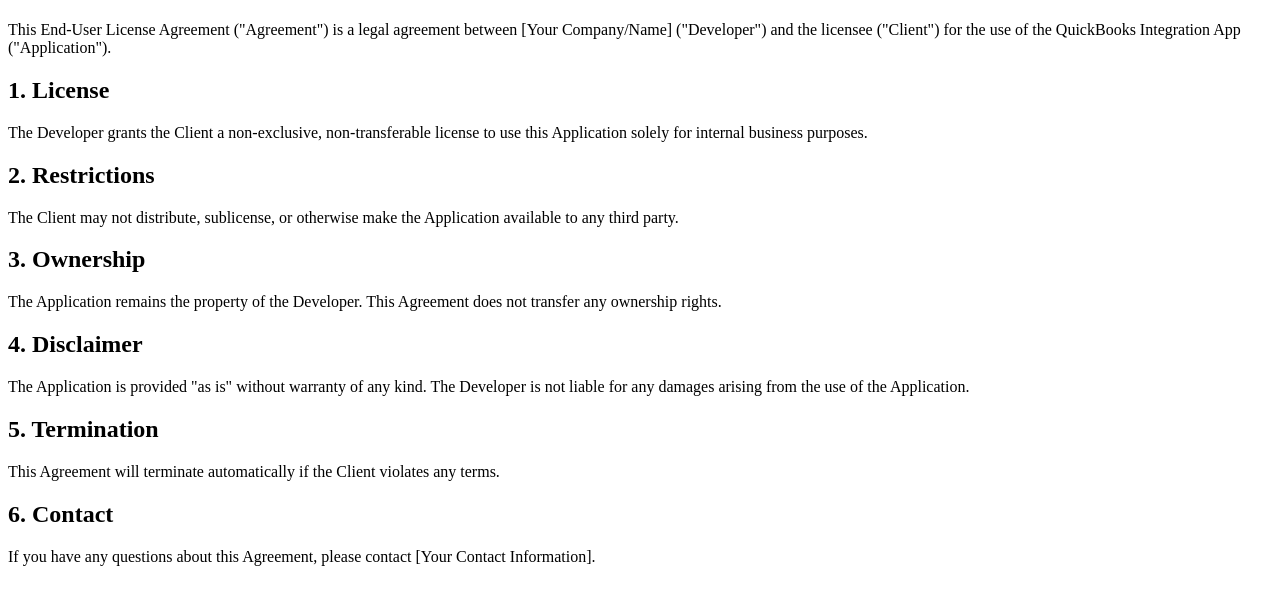
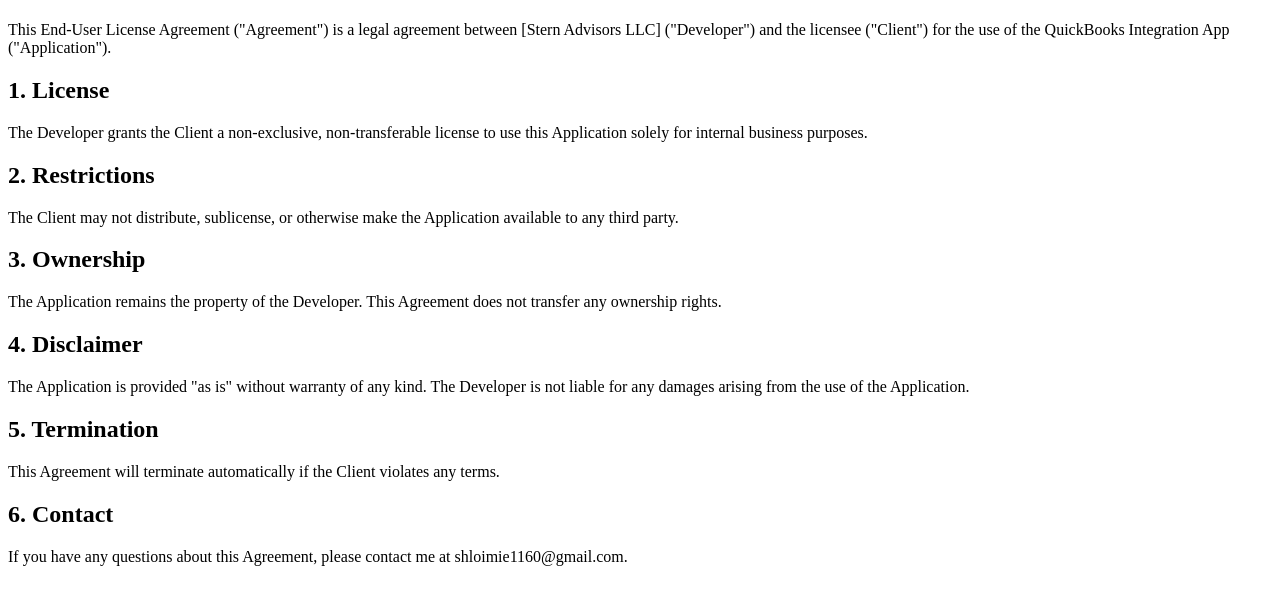
Before and after one commit to sixteencows/my-quickbooks-integration-info, a plain HTML site: page eula.html in a window 1280 px wide. Shown: the part 59-664 px from the top of the page. Drawn offline with Linux system fonts and the light colour scheme.

Commit message:
Add HTML file or eula

```diff
--- a/eula.html
+++ b/eula.html
@@ -8,7 +8,7 @@
 <body>
     <h1>End-User License Agreement (EULA)</h1>
 
-    <p>This End-User License Agreement ("Agreement") is a legal agreement between [Your Company/Name] ("Developer") and the licensee ("Client") for the use of the QuickBooks Integration App ("Application").</p>
+    <p>This End-User License Agreement ("Agreement") is a legal agreement between [Stern Advisors LLC] ("Developer") and the licensee ("Client") for the use of the QuickBooks Integration App ("Application").</p>
 
     <h2>1. License</h2>
     <p>The Developer grants the Client a non-exclusive, non-transferable license to use this Application solely for internal business purposes.</p>
@@ -26,6 +26,6 @@
     <p>This Agreement will terminate automatically if the Client violates any terms.</p>
 
     <h2>6. Contact</h2>
-    <p>If you have any questions about this Agreement, please contact [Your Contact Information].</p>
+    <p>If you have any questions about this Agreement, please contact me at shloimie1160@gmail.com.</p>
 </body>
 </html>
```
